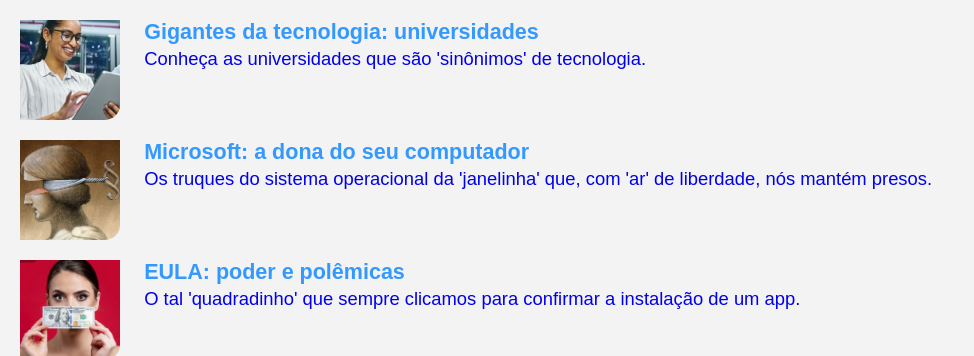
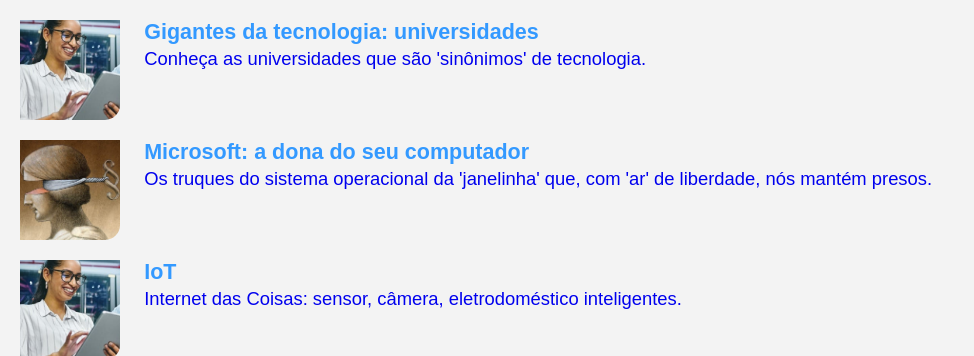
Before and after one commit to Joesynth/joesynth.github.io, a Jekyll site: the page built from conexoes.html, in a window 1280 px wide and 900 px high, scrolled down 2868 px, cut to the strip 0-356 px from the top of the window. Shown: the whole strip, without its empty margins (0-974 px from the left). Built offline with Jekyll 4.4.1, drawn with Linux system fonts in a browser that asks for light colours; some of the changed text lies outside the part shown.

Commit message:
Update conexoes.json

```diff
--- a/_data/conexoes.json
+++ b/_data/conexoes.json
@@ -144,6 +144,12 @@
     "p": "Os truques do sistema operacional da 'janelinha' que, com 'ar' de liberdade, nós mantém presos."
   },
   {
+    "href": "private.html",
+    "src": "image/ti.png",
+    "h3": "IoT",
+    "p": "Internet das Coisas: sensor, câmera, eletrodoméstico inteligentes."
+  },
+  {
     "href": "eula.html",
     "src": "image/comercio.png",
     "h3": "EULA: poder e polêmicas",
```
